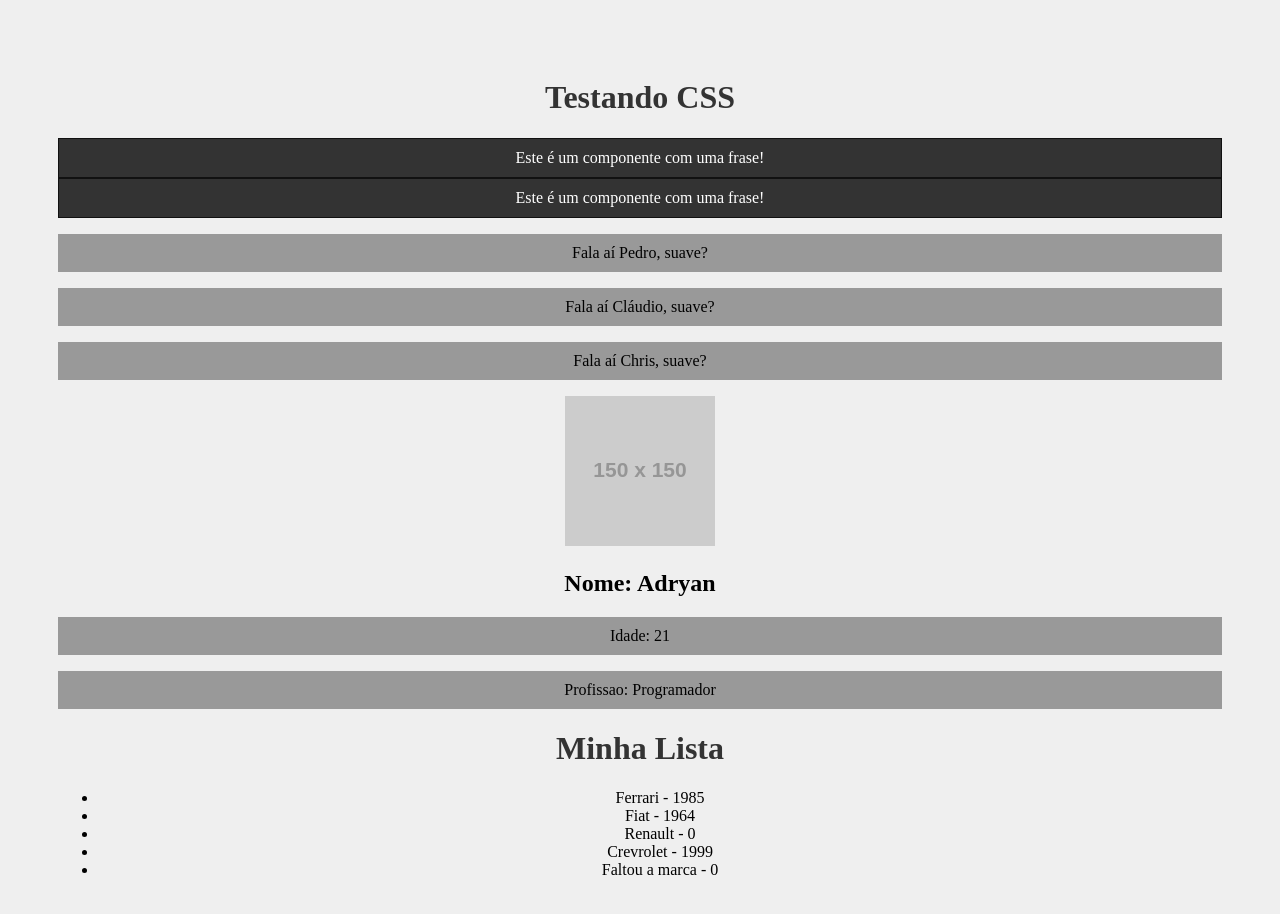
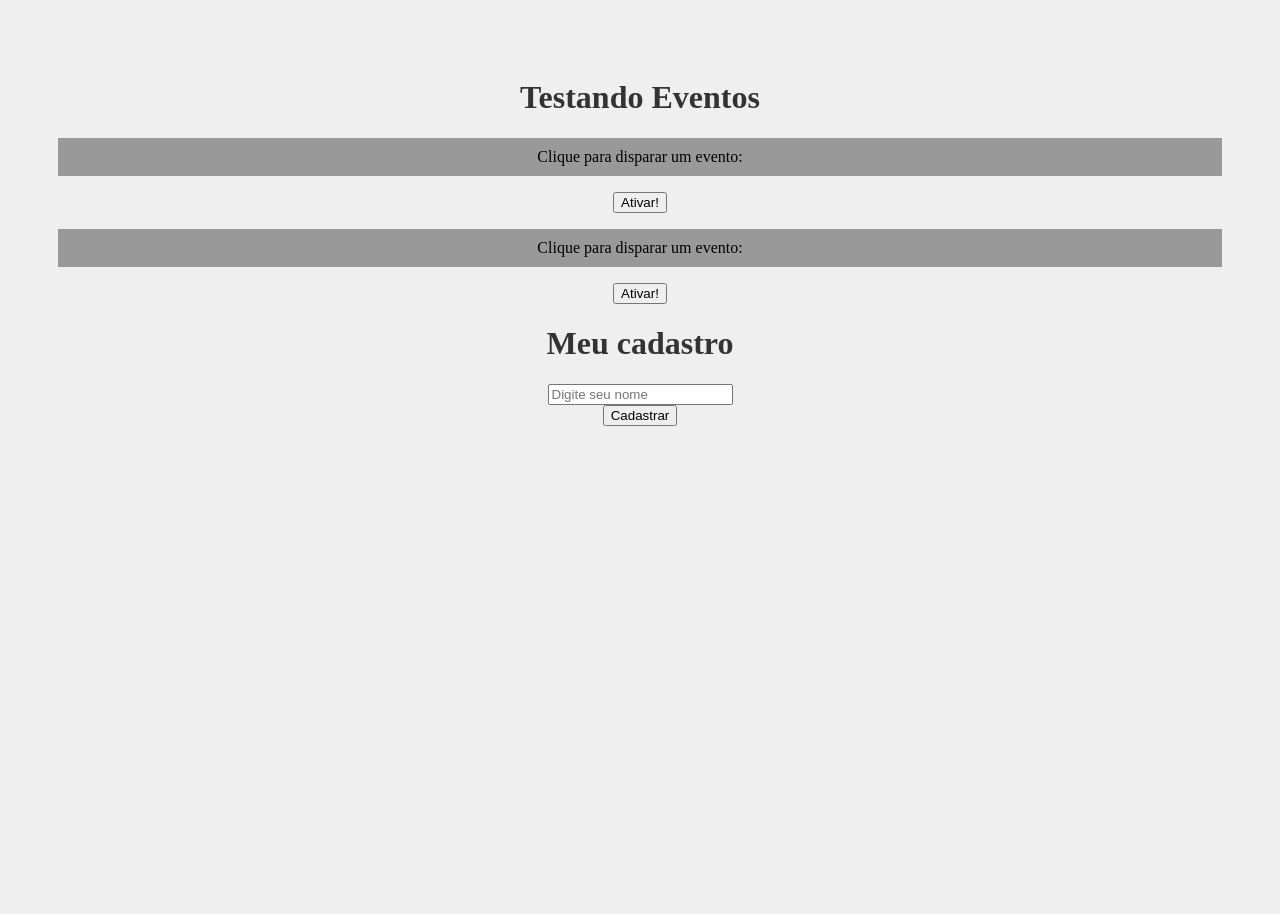
Before and after one commit to adryancsmendes/aprendendo-react, a React (Create React App) app: page / in a window 1280 px wide. Shown: the top 914 px of the page. Built offline with nearby package versions, Linux system fonts and the light colour scheme.

Commit message:
aprendendo eventos

```diff
--- a/src/App.js
+++ b/src/App.js
@@ -3,24 +3,17 @@
 import Pessoa from './components/Pessoa';
 import Frase from './components/Frase'
 import List from './components/List'
+import Evento from './components/Evento';
+import Form from './components/Form';
 
 function App() {
 
   return (
     <div className="App">
-      <h1>Testando CSS</h1>
-      <Frase />
-      <Frase />
-      <SayMyName nome={"Pedro"}/>
-      <SayMyName nome={"Cláudio"}/>
-      <SayMyName nome={"Chris"}/>
-      <Pessoa
-        nome="Adryan"
-        idade="21"
-        profissao="Programador"
-        foto="https://via.placeholder.com/150"
-      />
-      <List />
+      <h1>Testando Eventos</h1>
+      <Evento numero="1"/>
+      <Evento numero="2"/>
+      <Form />
     </div>
   );
 }
--- /dev/null
+++ b/src/components/Evento.js
@@ -0,0 +1,15 @@
+function Evento({ numero }) {
+
+    function meuEvento() {
+        alert(`Opa, fui ativado. Evento de número ${numero}`);
+    }
+
+    return (
+        <div>
+            <p>Clique para disparar um evento:</p>
+            <button onClick={meuEvento}>Ativar!</button>
+        </div>
+    )
+}
+
+export default Evento
--- /dev/null
+++ b/src/components/Form.js
@@ -0,0 +1,23 @@
+function Form() {
+
+    function cadastrarUsuario(e) {
+        e.preventDefault();
+        console.log("Usuário cadastrado");
+    }
+
+    return (
+        <div>
+            <h1>Meu cadastro</h1>
+            <form onSubmit={cadastrarUsuario}>
+                <div>
+                    <input type="text" placeholder="Digite seu nome"/>
+                </div>
+                <div>
+                    <input type="submit" value="Cadastrar"/>
+                </div>
+            </form>
+        </div>
+    )
+}
+
+export default Form
--- a/src/components/Item.js
+++ b/src/components/Item.js
@@ -1,6 +1,6 @@
 import PropTypes from 'prop-types'
 
-function Item({marca, ano_lançamento}) {
+function Item({ marca, ano_lançamento }) {
     return (
         <>
             <li>{marca} - {ano_lançamento}</li>
```
